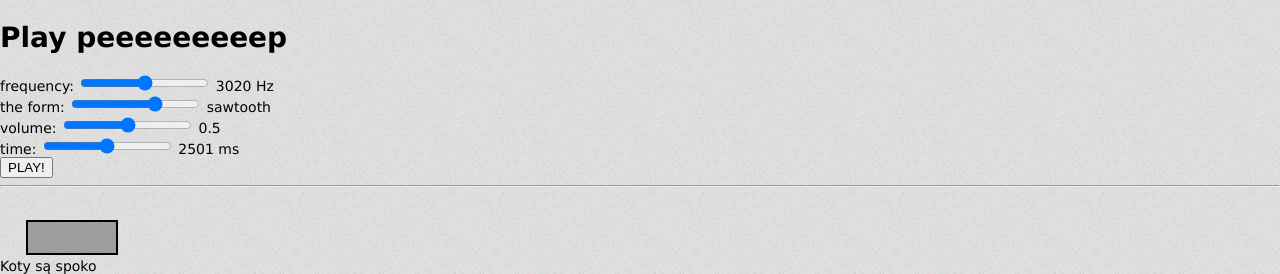
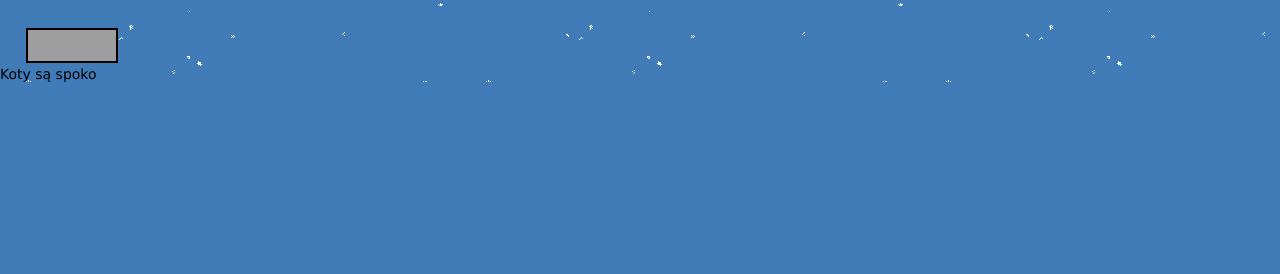
Before and after one commit to juras34/juras34.github.io, a PHP site: page / in a window 1280 px wide. Shown: the part 1802-2076 px from the top of the page. After the commit the page ends 1884 px from the top, so only its background shows below. Run offline with PHP 8.4, Linux system fonts and the light colour scheme; some libraries are stand-ins or nearby versions; grey boxes are pictures that could not be loaded.

Commit message:
winter update
pre alfa 2.0

```diff
--- a/index.html
+++ b/index.html
@@ -188,66 +188,6 @@ beginneon()
 
 			<div class="fb-comments" data-href="https://juras-org.github.io/" data-width="600" data-numposts="50"></div>
 
-		<h1>Play peeeeeeeeep</h1>
-
-<label>frequency: <input id="fIn" min="40" max="6000" oninput="ShowRange()" type="range"></label>
-<span id="fOut">773 Hz</span><br>
-<label>the form: <input id="tIn" min="0" max="3" oninput="ShowRange()" type="range"></label>
-<span id="tOut">square</span><br>
-<label>volume: <input id="vIn" min="0" max="100" oninput="ShowRange()" type="range"></label>
-<span id="vOut">0.66</span><br>
-<label>time: <input id="dIn" min="1" max="5000" oninput="ShowRange()" type="range"></label>
-<span id="dOut">266 ms</span>
-<br>
-<button onclick="beep();"> PLAY! </button>
-
-<script type="text/javascript">
-  audioCtx = new(window.AudioContext || window.webkitAudioContext)();
-
-  ShowRange();
-
-  function ShowRange() {
-    frequency = document.getElementById("fIn").value;
-    document.getElementById("fOut").innerHTML = frequency + ' Hz';
-
-    switch (document.getElementById("tIn").value * 1) {
-      case 0: type = 'sine'; name='sinus'; break;
-      case 1: type = 'square'; name='square'; break;
-      case 2: type = 'sawtooth'; name='sawtooth'; break;
-      case 3: type = 'triangle'; name='triangle'; break;
-    }
-    document.getElementById("tOut").innerHTML = name;
-
-    volume = document.getElementById("vIn").value / 100;
-    document.getElementById("vOut").innerHTML = volume;
-
-    duration = document.getElementById("dIn").value;
-    document.getElementById("dOut").innerHTML = duration + ' ms';
-  }
-
-  function beep() {
-    var oscillator = audioCtx.createOscillator();
-    var gainNode = audioCtx.createGain();
-
-    oscillator.connect(gainNode);
-    gainNode.connect(audioCtx.destination);
-
-    gainNode.gain.value = volume;
-    oscillator.frequency.value = frequency;
-    oscillator.type = type;
-
-    oscillator.start();
-
-    setTimeout(
-        function() {
-          oscillator.stop();
-        },
-        duration
-    );
-  }
-</script>
-<hr>
-
 	<script type="text/javascript" src="script.js"></script>
 
 
--- a/style.css
+++ b/style.css
@@ -1,9 +1,5 @@
 nav {
-    background-color: #a187d1;
-}
-
-body {
-	background-color: #e0e0e0;
+    background-color: #bababa;
 }
 
 header {
@@ -25,7 +21,7 @@ img {
 }
 
 body {
-    background-image: url('content/background-noise.png');
+    background-image: url('content/snow.gif');
     font: 14px 'Verdana';
     margin: 0;
     padding: 0;
```
Also changed, not shown: content/snow.gif (added).
